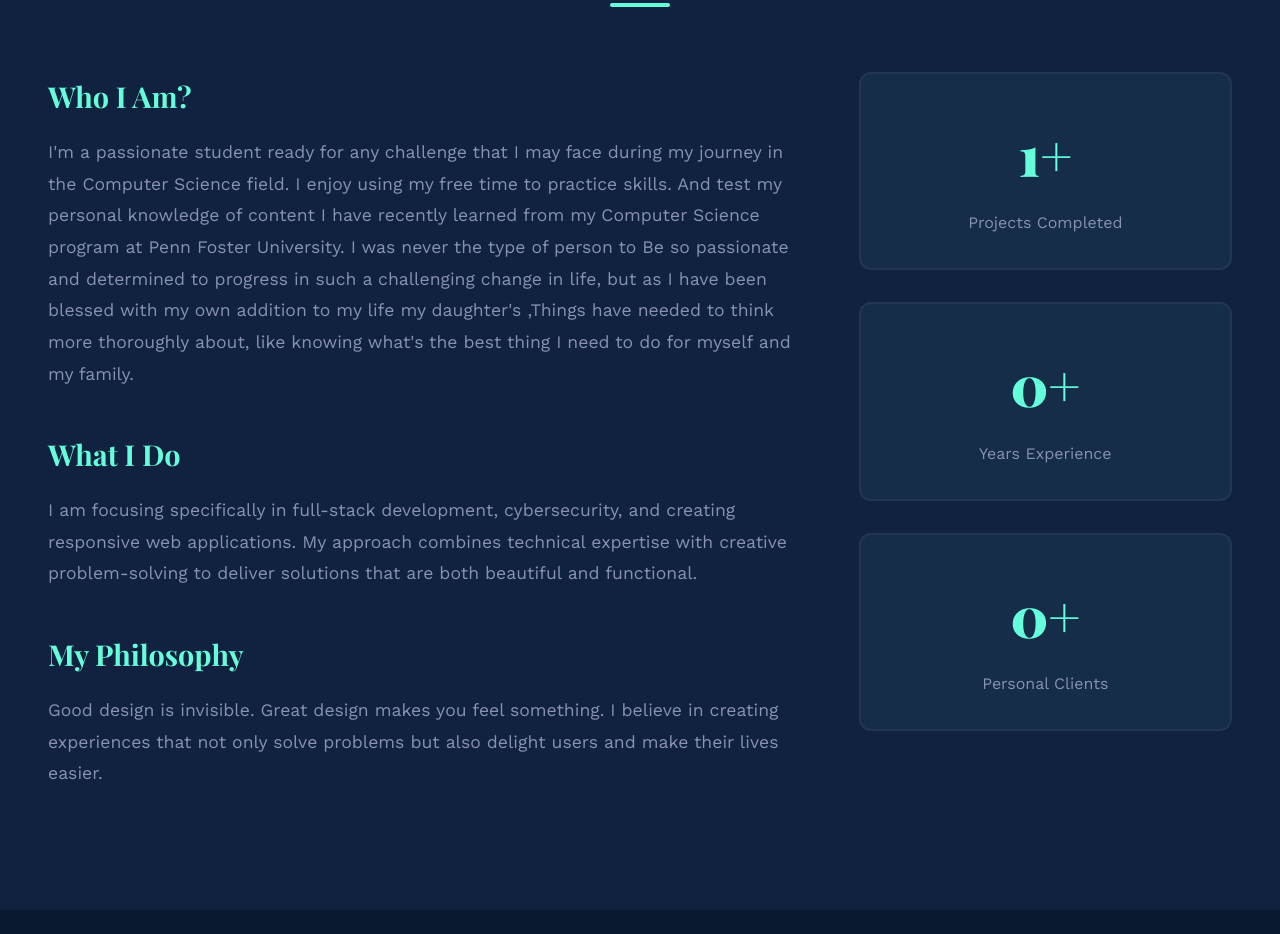
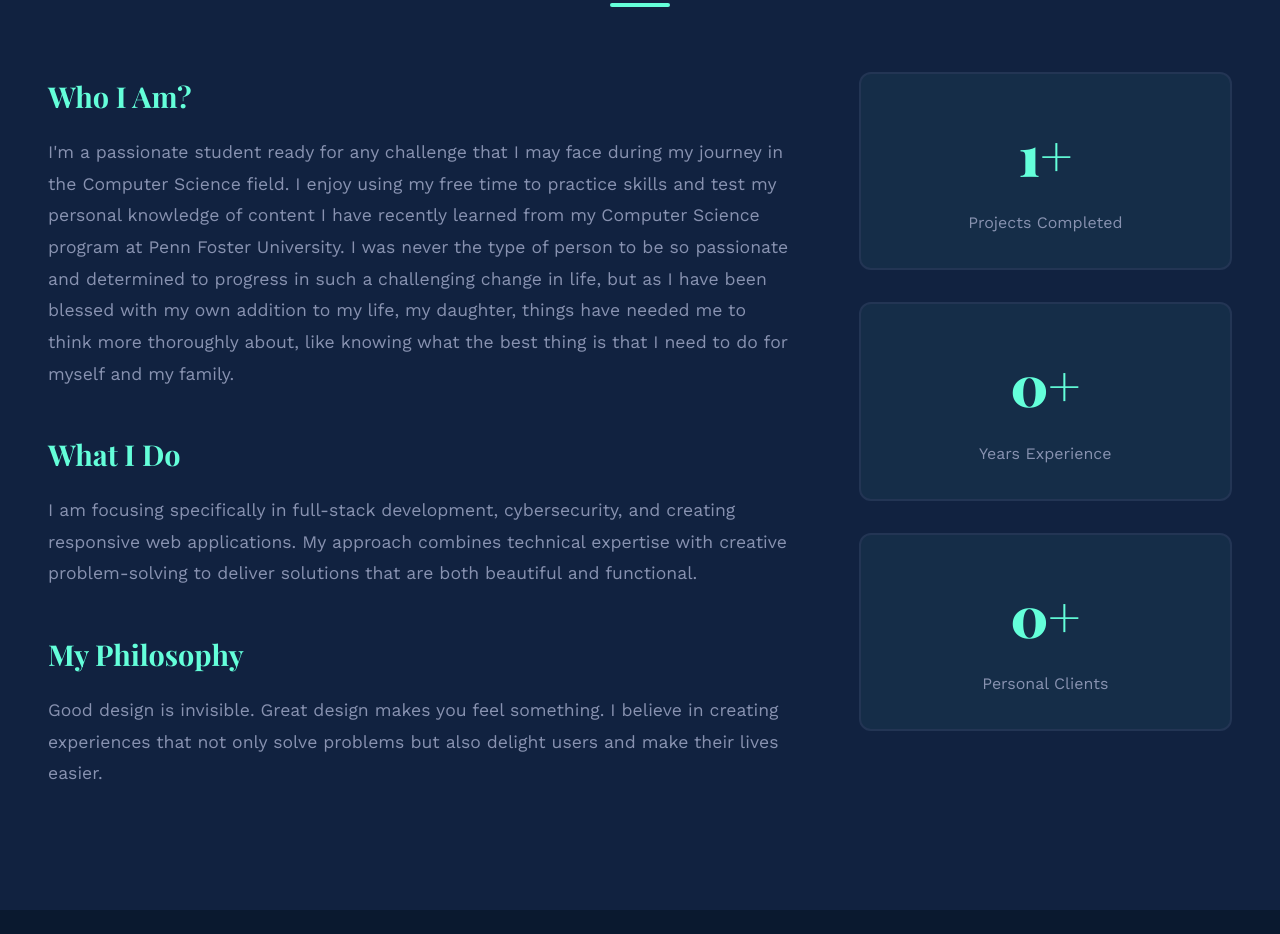
Before and after one commit to Evy1219/EvanMaldonado, a plain HTML site: page index.html in a window 1280 px wide. Shown: the part 1080-2014 px from the top of the page. Drawn offline with nearby package versions, Linux system fonts and the light colour scheme.

Commit message:
Update index.html

```diff
--- a/index.html
+++ b/index.html
@@ -68,13 +68,7 @@
                     <div class="text-block reveal">
                         <h3>Who I Am?</h3>
                         <p>
-                            I'm a passionate student ready for any challenge that I may face during my journey in the Computer Science field. I
-                            enjoy using my free time to practice skills.
-                            And test my personal knowledge of content I have recently learned from my Computer Science program at Penn Foster
-                            University. I was never the type of person to
-                            Be so passionate and determined to progress in such a challenging change in life, but as I have been blessed with my own
-                            addition to my life my daughter's ,Things
-                            have needed to think more thoroughly about, like knowing what's the best thing I need to do for myself and my family.
+                           I'm a passionate student ready for any challenge that I may face during my journey in the Computer Science field. I  enjoy using my free time to practice skills and test my personal knowledge of content I have recently learned from my Computer Science program at Penn Foster  University. I was never the type of person to be so passionate and determined to progress in such a challenging change in life, but as I have been blessed with my own  addition to my life, my daughter, things have needed me to think more thoroughly about, like knowing what the best thing is that I need to do for myself and my family.
                         </p>
                     </div>
                     <div class="text-block reveal">
```
